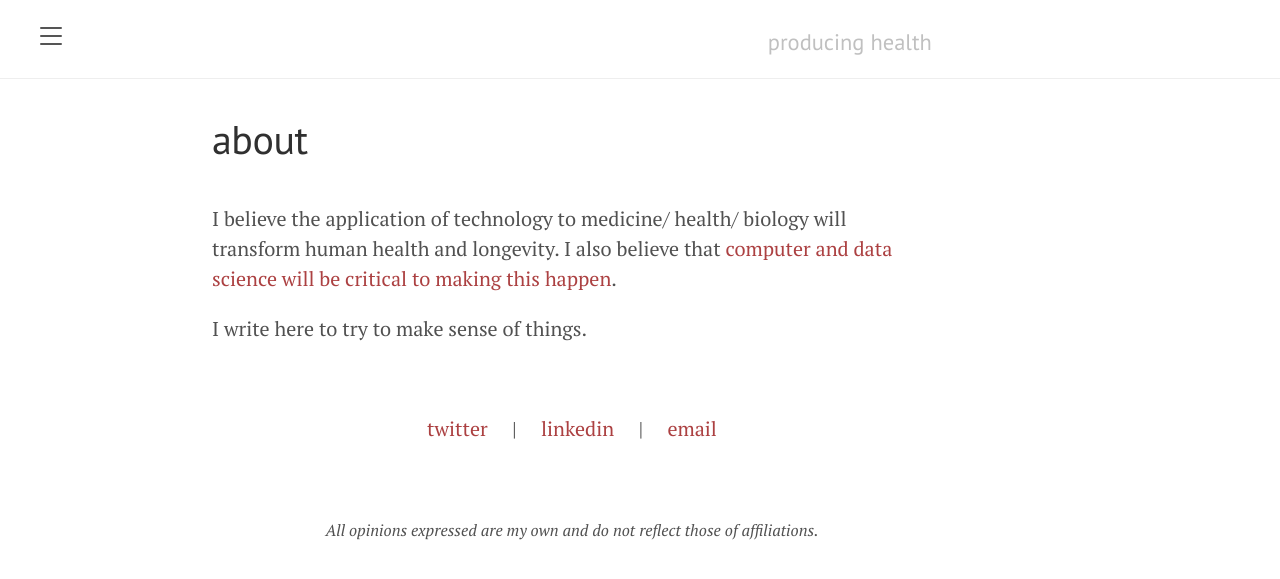
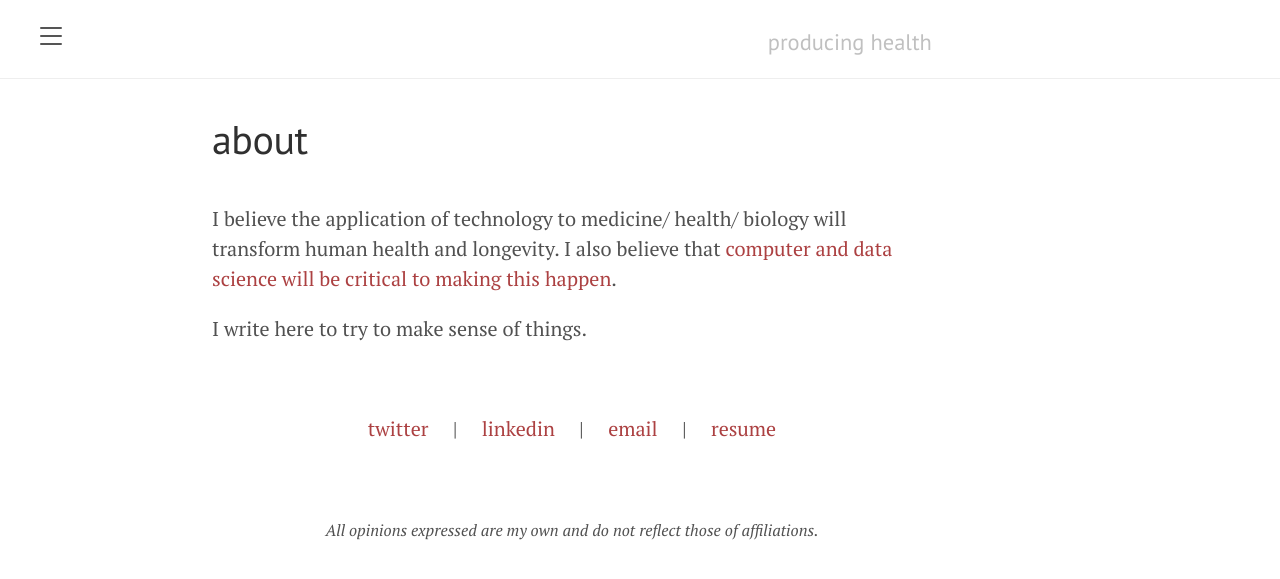
Before and after one commit to tmfarrell/tmfarrell.github.io, a Jekyll site: the page built from index.md, in a window 1280 px wide. Shown: the top 579 px of the page. Built offline with Jekyll 4.4.1, drawn with Linux system fonts in a browser that asks for light colours.

Commit message:
add resume to about

```diff
--- a/index.md
+++ b/index.md
@@ -11,7 +11,7 @@ I write here to try to make sense of things.
 
 <br>
 
-<p style="text-align: center;"><a href="https://twitter.com/tfarrell01">twitter</a>  &nbsp; &nbsp; |  &nbsp; &nbsp; <a href="https://www.linkedin.com/in/tfarrell01">linkedin</a>   &nbsp; &nbsp; |  &nbsp; &nbsp;   <a href="mailto:tfarrell01@gmail.com">email</a></p>
+<p style="text-align: center;"><a href="https://twitter.com/tfarrell01">twitter</a>  &nbsp; &nbsp; |  &nbsp; &nbsp; <a href="https://www.linkedin.com/in/tfarrell01">linkedin</a>   &nbsp; &nbsp; |  &nbsp; &nbsp;   <a href="mailto:tfarrell01@gmail.com">email</a>  &nbsp; &nbsp; |  &nbsp; &nbsp;   <a href="/assets/pdf/Resume-Tim_Farrell.pdf">resume</a> </p>
 
 <br>
 
```
Also changed, not shown: 1 other file.
